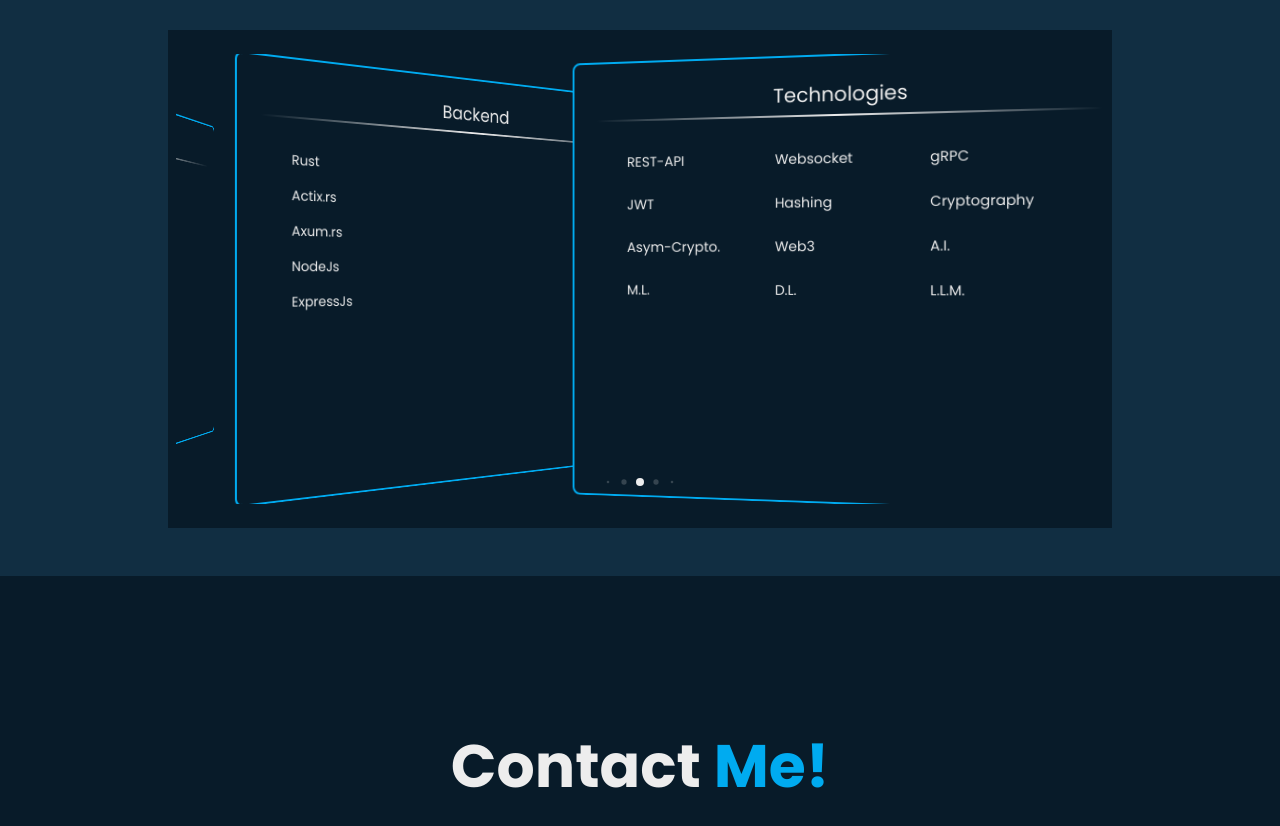
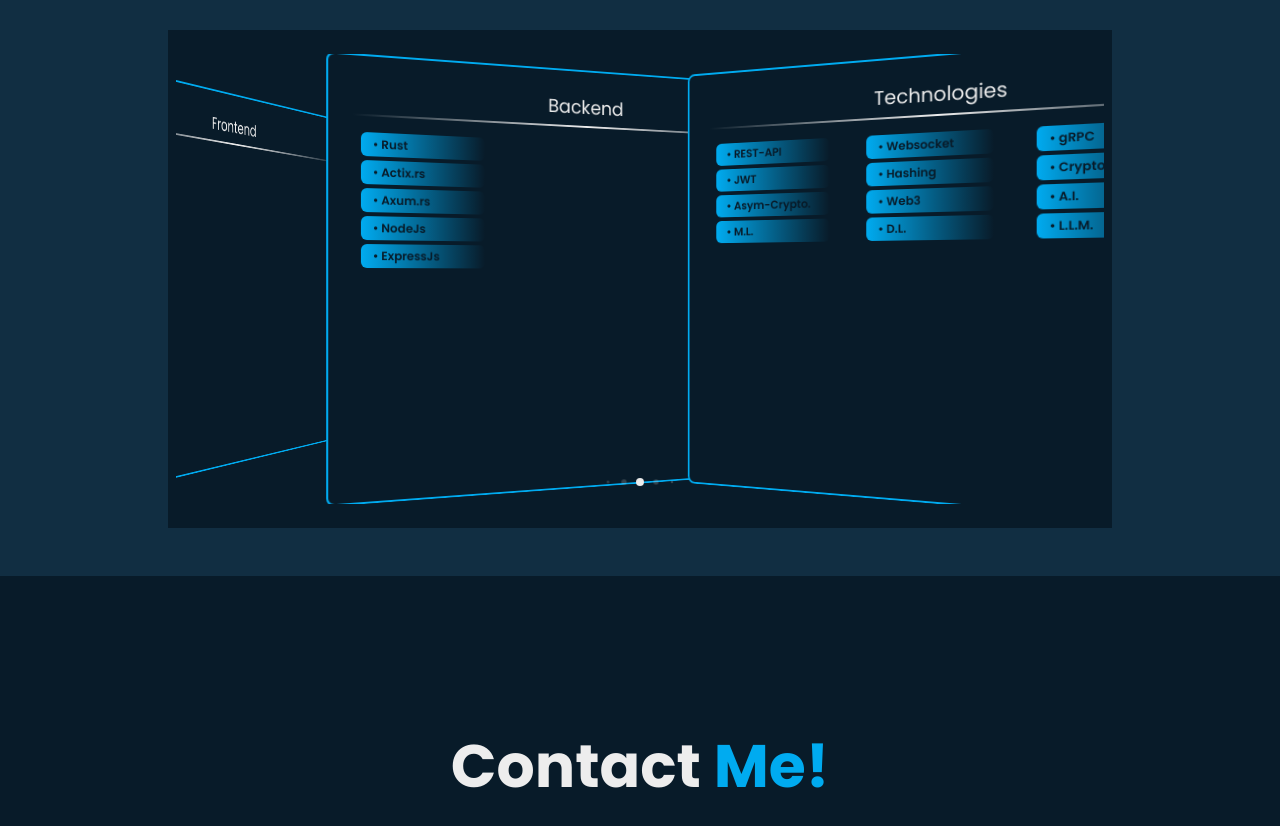
Before and after one commit to Rahul721999/my-portfolio, a React (Vite) app: page / in a window 1280 px wide. Shown: the part 2864-3690 px from the top of the page. Built offline with nearby package versions, Linux system fonts and the light colour scheme; no server answers.

Commit message:
changes in skill cards

```diff
--- a/src/components/SkillCards/SkillCards.css
+++ b/src/components/SkillCards/SkillCards.css
@@ -31,16 +31,6 @@
   background: linear-gradient(to right, var(--bg-color), var(--text-color), transparent);
 }
 
-.languages {
-  padding-left: 1.5rem;
-  padding-right: 1.5rem;
-  padding-bottom: 0.5rem;
-  padding-top: 0.5rem;
-  display: flex;
-  flex-direction: column;
-  overflow: scroll;
-
-}
 
 @media (min-width: 1280px){
   .laptop\:grid-view {
--- a/src/components/SkillCards/SkillCards.jsx
+++ b/src/components/SkillCards/SkillCards.jsx
@@ -7,13 +7,36 @@ export default function SkillCards({ title, skillArr }) {
   return (
     <div className='flex flex-col w-[200px] laptop:w-[550px] h-[450px] skill-cards rounded-lg p-6'>
       <div className='text-[var(--text-color)] flex items-center justify-center text-xl card-title mb-4'>{title}</div>
-      <div className={`languages ${len > 9 ? 'laptop:grid-view' : ''}`}>
+      <div className={`
+
+        flex flex-col
+        gap-1
+        overflow-scroll
+        ${len > 9 ? 'laptop:grid grid-cols-3' : ''}`}>
         {
           skillArr.map((skill, index) => (
-            <span key={index} className='py-2 px-2 rounded-lg'>{skill}</span>
+            <Tag key={index} className='py-2 px-2' tag_name={skill}/>
           ))
         }
       </div>
     </div>
   );
 }
+
+
+const Tag = ({ tag_name }) => {
+  return (
+      <p className='
+          w-32
+          bg-gradient-to-r from-[var(--main-color)]
+          rounded-md
+          whitespace-nowrap
+          items-center
+          px-3 py-1 mx-2
+          text-xs font-semibold
+          min-w-20 max-h-6
+          text-[var(--bg-color)]'
+      > • {tag_name}
+      </p>
+  )
+}
```
